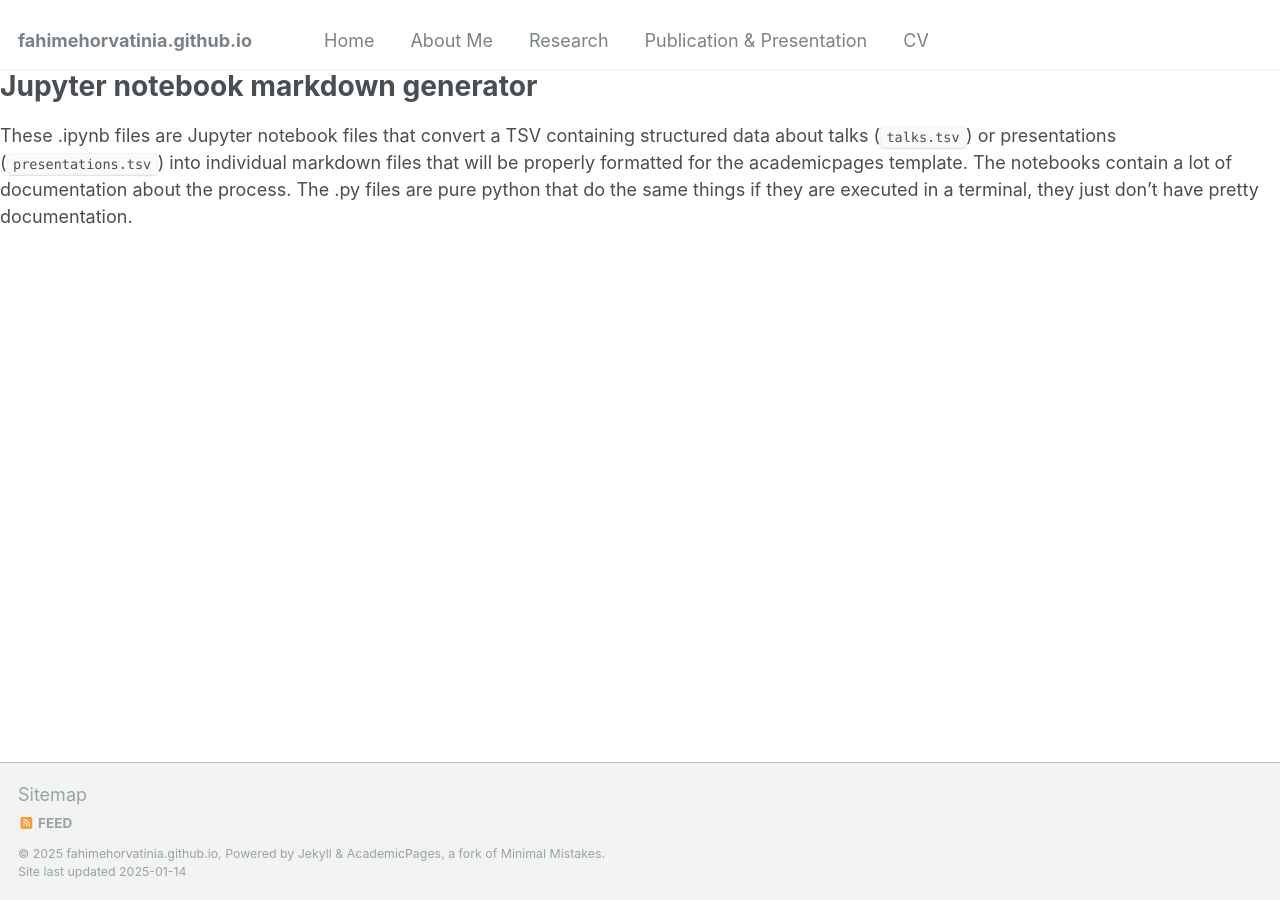
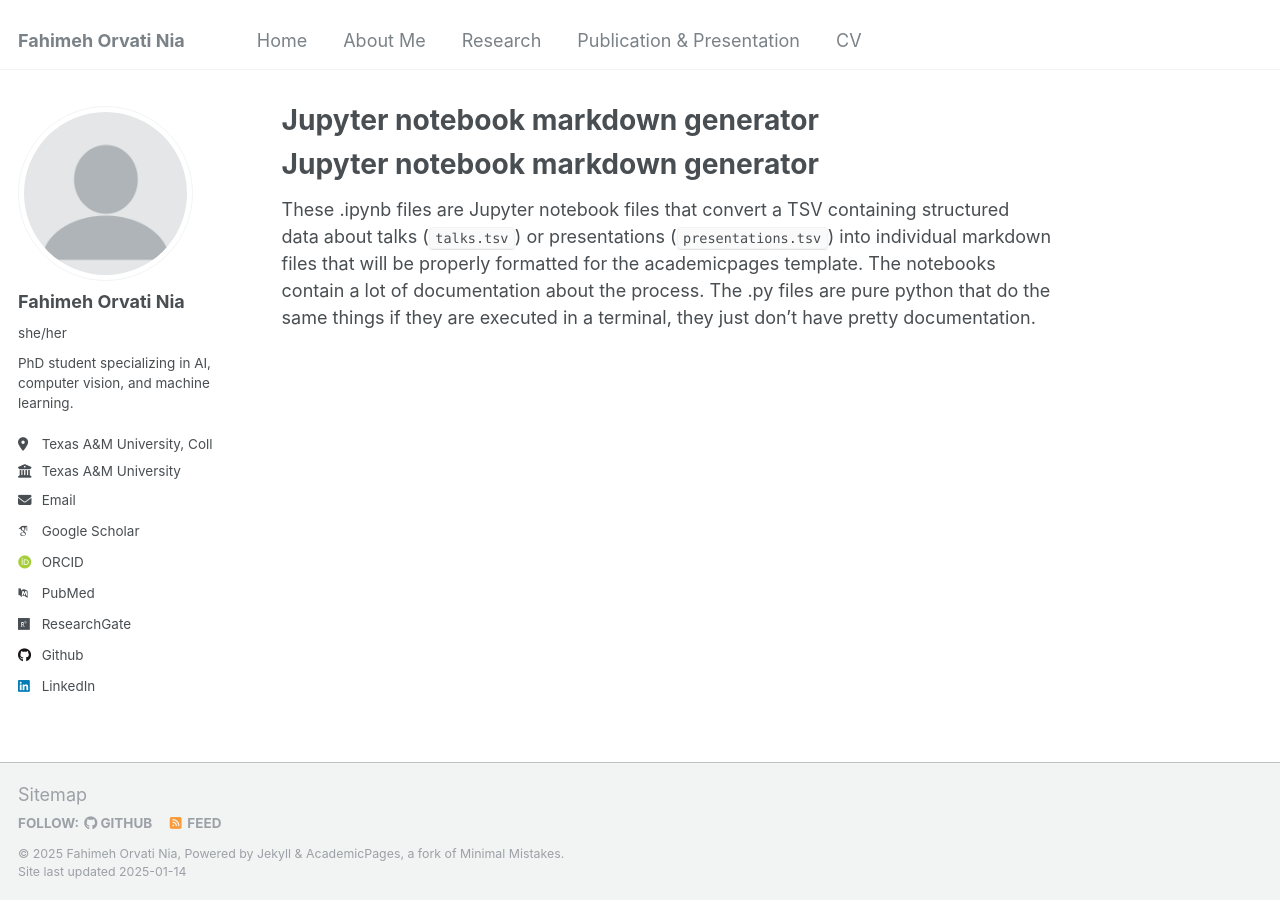
Before and after one commit to fahimehorvatinia/fahimehorvatinia.github.io, a Jekyll site: the page built from markdown_generator/readme.md, in a window 1280 px wide. Built offline with Jekyll 4.4.1, drawn with Linux system fonts in a browser that asks for light colours; some web fonts are replaced; our own code applies the rules of GitHub Pages for plain Markdown files.

Commit message:
Update _config.yml

```diff
--- a/_config.yml
+++ b/_config.yml
@@ -1,78 +1,139 @@
----
-layout: default
----
+# Welcome to Jekyll!
 
-{% include base_path %}
+# Basic Site Settings
+locale                   : "en-US"
+title                    : "Fahimeh Orvati Nia"
+title_separator          : "-"
+name                     : &name "Fahimeh Orvati Nia"
+description              : &description "PhD Student | AI, Computer Vision, and Machine Learning Researcher"
+url                      : "https://fahimehorvatinia.github.io" # Replace with your GitHub Pages URL
+baseurl                  : "" # Leave blank if hosted at the root of your GitHub Pages site
+repository               : "fahimehorvatinia/fahimehorvatinia.github.io"
 
-{% if page.header.overlay_color or page.header.overlay_image or page.header.image %}
-  {% include page__hero.html %}
-{% endif %}
+# Site Author - Sidebar Information
+author:
+  avatar           : "profile.png" # Add a profile image in the assets/images folder
+  name             : "Fahimeh Orvati Nia"
+  pronouns         : "she/her"
+  bio              : "PhD student specializing in AI, computer vision, and machine learning."
+  location         : "Texas A&M University, College Station, TX"
+  employer         : "Texas A&M University"
+  email            : "fahimehorvatinia@gmail.com"
 
-{% if page.url != "/" and site.breadcrumbs %}
-  {% unless paginator %}
-    {% include breadcrumbs.html %}
-  {% endunless %}
-{% endif %}
+  # Academic websites
+  googlescholar    : "" # Add your Google Scholar profile URL
+  orcid            : "" # Add your ORCID profile URL
+  pubmed           : "" # Add your PubMed URL if applicable
+  researchgate     : "" # Add your ResearchGate URL
+  github           : "fahimehorvatinia"
+  linkedin         : "https://linkedin.com/in/fahimehorvatinia"
 
-<div id="main" role="main">
-  {% include sidebar.html %}
+# Publication Category - Categories and Headings
+publication_category:
+  books:
+    title: "Books"
+  manuscripts:
+    title: "Journal Articles"
+  conferences:
+    title: "Conference Papers"
 
-  <article class="page" itemscope itemtype="http://schema.org/CreativeWork">
-    {% if page.title %}<meta itemprop="headline" content="{{ page.title | markdownify | strip_html | strip_newlines | escape_once }}">{% endif %}
-    {% if page.excerpt %}<meta itemprop="description" content="{{ page.excerpt | markdownify | strip_html | strip_newlines | escape_once }}">{% endif %}
-    {% if page.date %}<meta itemprop="datePublished" content="{{ page.date | date: "%B %d, %Y" }}">{% endif %}
-    {% if page.modified %}<meta itemprop="dateModified" content="{{ page.modified | date: "%B %d, %Y" }}">{% endif %}
+# Site Settings
+teaser                   : "teaser.png" # Add an image in assets/images for fallback teaser
+breadcrumbs              : false
+words_per_minute         : 160
+future                   : true
+read_more                : "disabled"
+talkmap_link             : false
+comments:
+  provider               : false # Options: "disqus", "facebook", "staticman"
 
-    <div class="page__inner-wrap">
-      {% unless page.header.overlay_color or page.header.overlay_image %}
-        <header>
-          {% if page.title %}<h1 class="page__title" itemprop="headline">{{ page.title | markdownify | remove: "<p>" | remove: "</p>" }}</h1>{% endif %}
-          {% if page.read_time %}
-            <p class="page__meta"><i class="fa fa-clock-o" aria-hidden="true"></i> {% include read-time.html %}</p>
-          {% endif %}
-        {% if page.modified %}
-          <p class="page__date"><strong><i class="fa fa-fw fa-calendar" aria-hidden="true"></i>Date:</strong> <time datetime="{{ page.modified | date: "%Y-%m-%d" }}">{{ page.modified | date: "%B %d, %Y" }}</time></p>
-        {% elsif page.date %}
-          <p class="page__date"><strong><i class="fa fa-fw fa-calendar" aria-hidden="true"></i>Date:</strong> <time datetime="{{ page.date | date_to_xmlschema }}">{{ page.date | date: "%B %d, %Y" }}</time></p>
-        {% endif %}
-        {% if page.talk_type %}<p>{{page.talk_type}} at {{ page.venue }},  {{page.location}} {% endif %}
+# SEO Related
+google_site_verification :
+bing_site_verification   :
+alexa_site_verification  :
+yandex_site_verification :
 
-        </header>
-      {% endunless %}
+# Social Sharing
+twitter:
+  username               : "fahimehorvatinia"
+facebook:
+  username               :
+og_image                 : "profile.png" # Default social share image
 
-      <section class="page__content" itemprop="text">
-        {{ content }}
-        {% if page.link %}<div><a href="{{ page.link }}" class="btn">{{ site.data.ui-text[site.locale].ext_link_label | default: "Direct Link" }}</a></div>{% endif %}
-      </section>
+# Analytics
+analytics:
+  provider               : "false"
 
-      <footer class="page__meta">
-        {% if site.data.ui-text[site.locale].meta_label %}
-          <h4 class="page__meta-title">{{ site.data.ui-text[site.locale].meta_label }}</h4>
-        {% endif %}
-        {% include page__taxonomy.html %}
-      </footer>
+# Reading Files
+include:
+  - .htaccess
+  - _pages
+  - files
 
-      {% if page.share %}{% include social-share.html %}{% endif %}
+# Markdown Processing
+markdown: kramdown
+highlighter: rouge
 
-      {% include post_pagination.html %}
-    </div>
+# Collections and Pages
+collections:
+  teaching:
+    output: true
+    permalink: /:collection/:path/
+  publications:
+    output: true
+    permalink: /:collection/:path/
+  portfolio:
+    output: true
+    permalink: /:collection/:path/
+  talks:
+    output: false # Change to true if you want to display talks
 
-    {% if site.comments.provider and page.comments %}
-      {% include comments.html %}
-    {% endif %}
-  </article>
+defaults:
+  # Pages
+  - scope:
+      path: ""
+      type: pages
+    values:
+      layout: single
+      author_profile: true
+  # Publications
+  - scope:
+      path: ""
+      type: publications
+    values:
+      layout: single
+      author_profile: true
+  # Research
+  - scope:
+      path: ""
+      type: research
+    values:
+      layout: single
+      author_profile: true
 
-  {% comment %}<!-- only show related on a post page when not disabled -->{% endcomment %}
-  {% if page.id and page.related and site.related_posts.size > 0 %}
-    <div class="page__related">
-      {% if site.data.ui-text[site.locale].related_label %}
-        <h4 class="page__related-title">{{ site.data.ui-text[site.locale].related_label | default: "You May Also Enjoy" }}</h4>
-      {% endif %}
-      <div class="grid__wrapper">
-        {% for post in site.related_posts limit:4 %}
-          {% include archive-single.html type="grid" %}
-        {% endfor %}
-      </div>
-    </div>
-  {% endif %}
-</div>
+# Navigation
+permalink: /:categories/:title/
+timezone: Etc/UTC
+
+# Plugins
+plugins:
+  - jekyll-feed
+  - jekyll-gist
+  - jekyll-paginate
+  - jekyll-sitemap
+  - jekyll-redirect-from
+  - jemoji
+
+# Archives
+category_archive:
+  type: liquid
+  path: /categories/
+tag_archive:
+  type: liquid
+  path: /tags/
+
+# HTML Compression
+compress_html:
+  clippings: all
+  ignore:
+    envs: development
```
